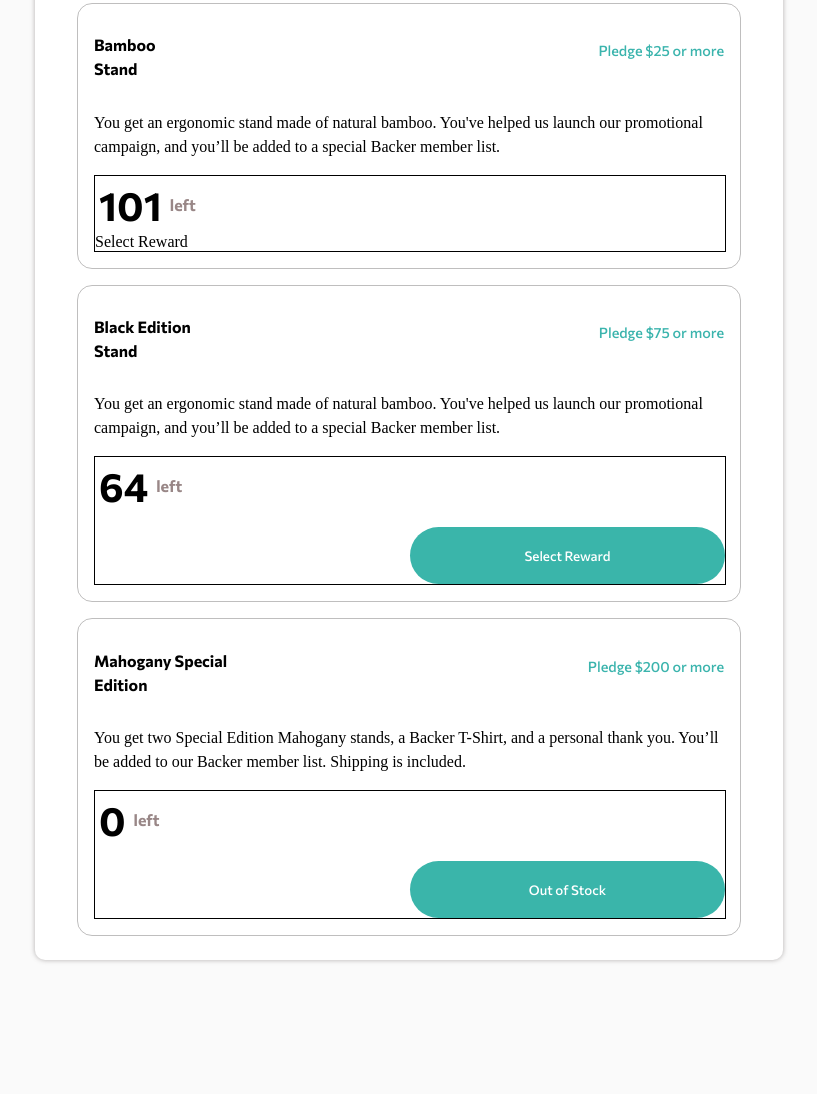
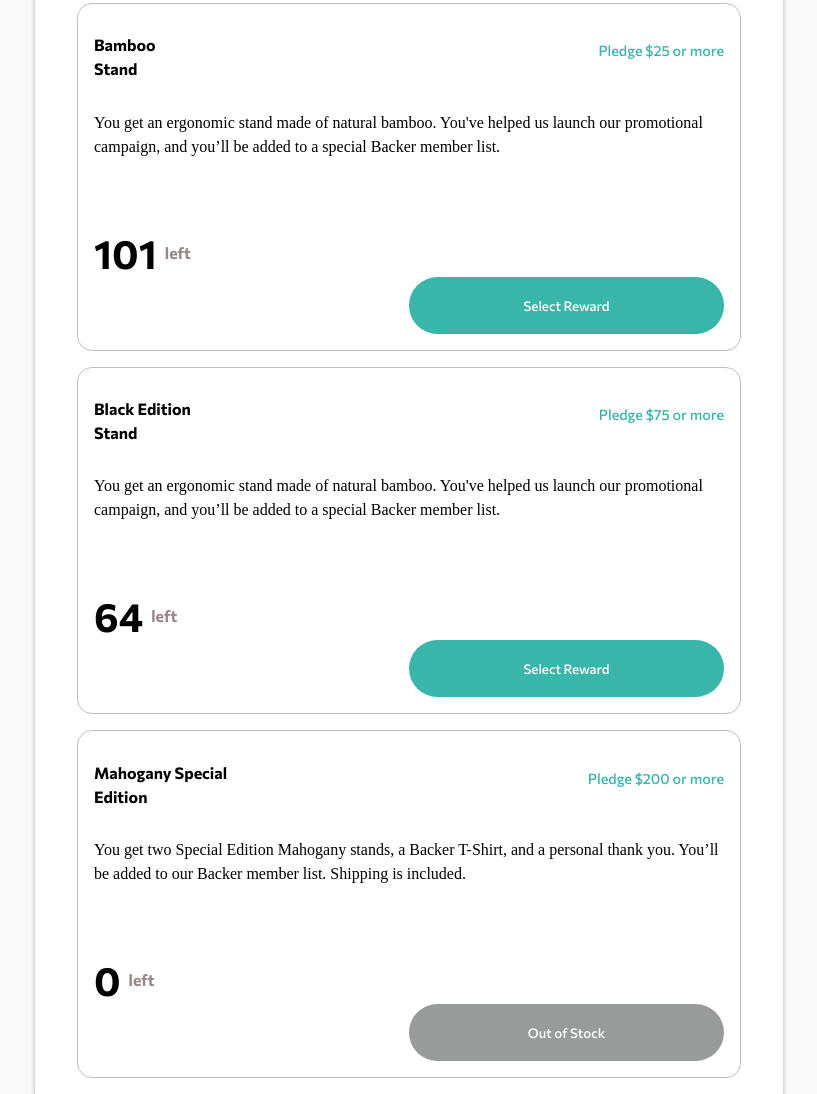
Before and after one commit to tbenjamin1/Crowdfunding-product-page-challenge, a plain HTML site: page crowdfunding-product-page-main/index.html in a window 1280 px wide. Shown: the part 1058-2152 px from the top of the page, without its empty margins (231-1048 px from the left). Before the commit the page ends 2050 px from the top, so only its background shows below. Drawn offline with Linux system fonts and the light colour scheme.

Commit message:
content  section

```diff
--- a/crowdfunding-product-page-main/index.html
+++ b/crowdfunding-product-page-main/index.html
@@ -82,7 +82,7 @@
           <h4>101
             <span>left</span>
           </h4>
-          <div>Select Reward</div>
+          <button>Select Reward</button>
         </div>
       </div>
 
@@ -106,9 +106,9 @@
           to our Backer member list. Shipping is included.</p>
 
         <div class="reward">
-          <h4>0
+          <h4> 0
             <span>left</span>
-          </h2>
+          </h4>
           <button class="select"> Out of Stock</button>
         </div>
       </div>
--- a/crowdfunding-product-page-main/styles.css
+++ b/crowdfunding-product-page-main/styles.css
@@ -248,25 +248,26 @@ header ul li:last-child {
 
 .content-section.about .about-inner .reward {
   width: 100%;
-  border: 1px solid black;
+
   padding: 2;
 }
 
 .content-section.about .about-inner .reward h4 {
   display: flex;
-
+  margin-bottom: 0rem;
   align-items: center;
   color: black;
   font-family: "Commissioner", sans-serif;
   font-weight: bold;
   text-align: left;
-  margin: 0.1em;
+
   font-size: 2.5rem;
 }
 
 .content-section.about .about-inner .reward h4 span {
   color: #998787;
   padding-left: 0.5em;
+
   font-size: 1rem;
 }
 
@@ -275,16 +276,33 @@ header ul li:last-child {
   font-family: "Commissioner", sans-serif;
   font-weight: 500;
   text-align: center;
+
   float: right;
   display: block;
   padding: 1.5em;
-  margin-top: 1em;
+
   width: 50%;
   border-radius: 30px;
   background-color: #3ab5aa;
   border: none;
 }
+.content-section.about .about-inner .reward .select {
+  font-family: "Commissioner", sans-serif;
+  font-weight: 500;
+  text-align: center;
+  float: right;
+  display: block;
+  padding: 1.5em;
 
+  width: 50%;
+  border-radius: 30px;
+  background-color: #999b9b;
+  border: none;
+}
+
+/* modal */
+
+/* end modal */
 @media only screen and (max-width: 375px) {
   .content-section .mark-btn {
     width: 100%;
```
